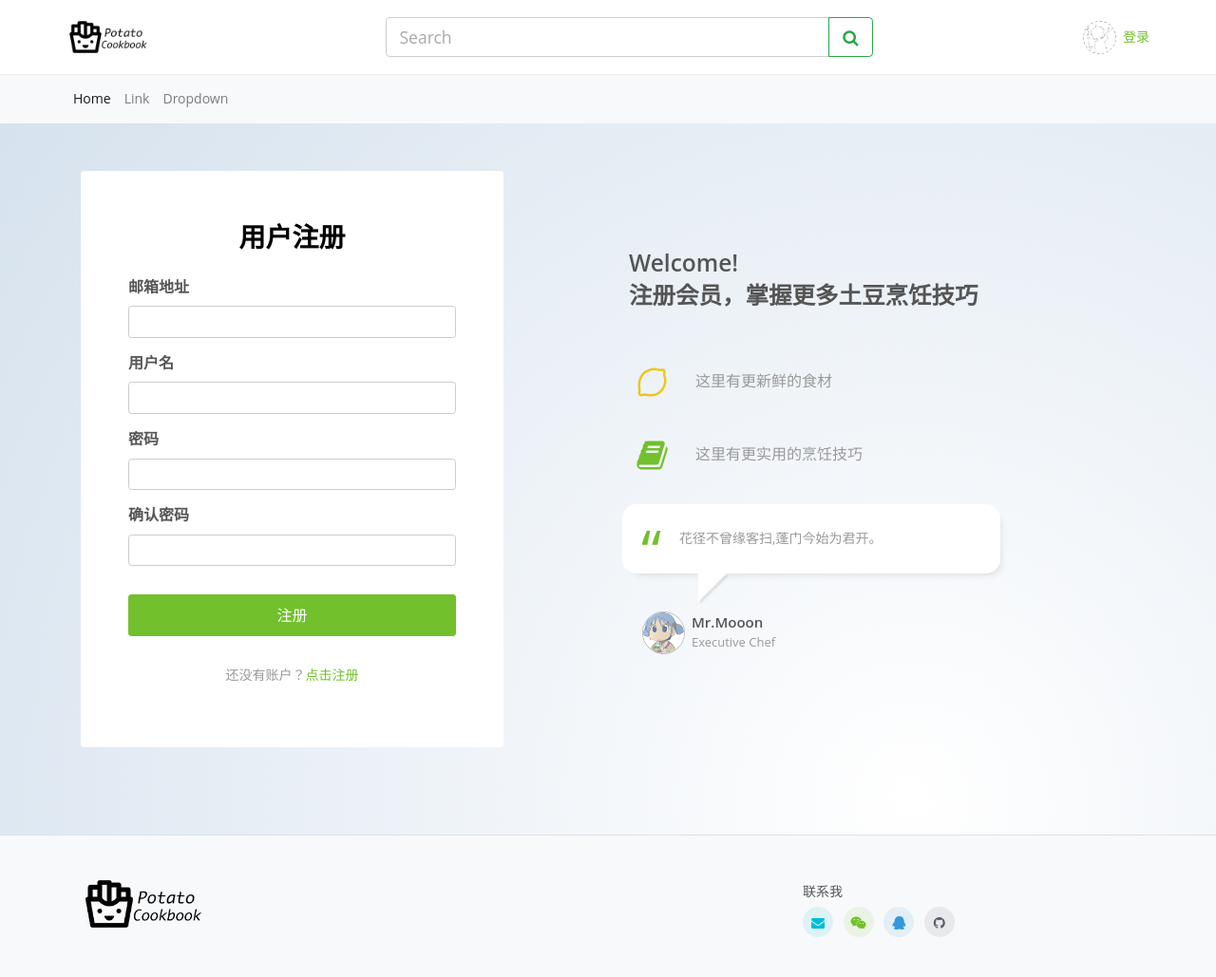
After one commit to moon-shg/personal_blog, a Flask app: page /auth/register in a window 1280 px wide. The commit adds this page. Shown: the whole page at 95% size. Run offline with Flask 2, Linux system fonts and the light colour scheme; some libraries are stand-ins or nearby versions.

Commit message:
add function register

```diff
--- a/app/__init__.py
+++ b/app/__init__.py
@@ -28,6 +28,6 @@ def create_app(config_name):
     app.register_blueprint(main_blueprint)
 
     from .auth import auth as auth_blueprint
-    app.register_blueprint(auth_blueprint)
+    app.register_blueprint(auth_blueprint, url_prefix='/auth')
 
     return app
--- a/app/auth/forms.py
+++ b/app/auth/forms.py
@@ -1,11 +1,45 @@
 from flask_wtf import FlaskForm
 from wtforms import StringField, PasswordField, SubmitField, BooleanField
-from wtforms.validators import DataRequired, Length, Email, Regexp, Required
+from wtforms.validators import DataRequired, Length, Email, Regexp, EqualTo
+from wtforms import ValidationError
 from app.models import User, Role
 
+
+class RenderForm(FlaskForm):
+    class Meta(FlaskForm.Meta):
+        """
+        重写render_field，实现Flask-Bootstrap与render_kw的class并存
+        """
+        def render_field(self, field, render_kw):
+            other_kw = getattr(field, 'render_kw', None)
+            if other_kw is not None:
+                class1 = other_kw.get('class', None)
+                class2 = render_kw.get('class', None)
+                if class1 and class2:
+                    render_kw['class'] = class2 + ' ' + class1
+                render_kw = dict(other_kw, **render_kw)
+            return field.widget(field, **render_kw)
 
 class LoginForm(FlaskForm):
     email = StringField(validators=[DataRequired(), Length(1, 64), Email()])
     password = PasswordField(validators=[DataRequired()])
     remember_me = BooleanField()
     submit = SubmitField()
+
+
+class RegistrationForm(RenderForm):
+    email = StringField(label='邮箱地址', validators=[DataRequired(), Length(1, 64), Email()])
+    username = StringField(label='用户名',
+        validators=[DataRequired(), Length(1, 64), Regexp('^[a-zA-Z][a-zA-Z0-9_.]*$', 0, "用户名只能使用数字字母和下划线~")])
+    password_1 = PasswordField(label='密码', validators=[DataRequired(), EqualTo("password_2", message="两次密码不相同")])
+    password_2 = PasswordField(label='确认密码', validators=[DataRequired()])
+    submit = SubmitField(render_kw={"value":"注册", 'class':"btn btn-block u-btn-primary g-font-size-16 g-py-10 border-0 g-my-30"})
+
+    # 如果表单类中定义了 以 validate_filedname 为名的方法，这个方法就会和常规的验证函数一起调用
+    def validate_email(self, field):
+        if User.query.filter_by(email=field.data).first():
+            raise ValidationError('该邮箱已被注册！')
+
+    def validate_username(self, field):
+        if User.query.filter_by(username=field.data).first():
+            raise ValidationError('该用户名已被注册！')
--- a/app/auth/views.py
+++ b/app/auth/views.py
@@ -1,10 +1,12 @@
 from . import auth
 from flask import render_template, request, redirect, url_for, flash
-from .forms import LoginForm
+from .forms import LoginForm, RegistrationForm
 from ..models import User
+from .. import db
 from flask_login import login_user, login_required, logout_user
 
 
+# 登录
 @auth.route('/login', methods=['GET', 'POST'])
 def login():
     form = LoginForm()
@@ -21,9 +23,26 @@ def login():
     return render_template('auth/login.html', form=form)
 
 
+# 登出
 @auth.route('/logout')
 @login_required
 def logout():
     logout_user()
     flash('已退出登录，欢迎下次再来~')
     return redirect(url_for('main.index'))
+
+
+# 注册
+@auth.route('/register', methods=['GET', 'POST'])
+def register():
+    form = RegistrationForm()
+    if form.validate_on_submit():
+        user = User(
+            username=form.username.data,
+            email=form.email.data,
+            password=form.password_1.data)
+        db.session.add(user)
+        db.session.commit()
+        flash('注册成功！')
+        return redirect(url_for('auth.login'))
+    return render_template('auth/register.html', form=form)
--- /dev/null
+++ b/app/static/css/register.css
@@ -0,0 +1,11 @@
+label{
+    display: inline-block;
+    margin-bottom: .5rem;
+    font-size: 16px;
+    font-weight: bold;
+}
+
+p.help-block{
+    font-weight: lighter;
+    color: #dc3545;
+}
--- a/app/templates/auth/login.html
+++ b/app/templates/auth/login.html
@@ -7,6 +7,7 @@
     <div class="container g-py-50">
         <div class="row justify-content-between">
             {# left side #}
+            {% block left_side %}
             <div class="col-md-6 col-lg-5 align-self-center mb-5">
                 <div class="g-bg-white g-pa-50 rounded">
                     <header class="text-center mb-4">
@@ -68,12 +69,13 @@
                     </form>
                     {# footer #}
                     <footer class="d-flex justify-content-center">
-                        <p class="g-color-gray-dark-v5">还没有账户？</p><a href="#">点击注册</a>
+                        <p class="g-color-gray-dark-v5">还没有账户？</p><a href="{{ url_for('auth.register') }}">点击注册</a>
                     </footer>
                 </div>
             </div>
+            {% endblock %}
             {# right side #}
-            <div class="col-md-6 align-self-center">
+            <div class="col-md-6 align-self-center g-pb-60--sm">
                 {# welcome msg #}
                 <div class="mb-5 px-2">
                     <h3 class="g-font-weight-600">Welcome!<br>注册会员，掌握更多土豆烹饪技巧</h3>
--- /dev/null
+++ b/app/templates/auth/register.html
@@ -0,0 +1,25 @@
+{% extends "auth/login.html" %}
+{% import 'bootstrap/wtf.html' as wtf %}
+
+{% block head %}
+    {{ super() }}
+    <link rel="stylesheet" href="{{ url_for('static', filename='css/register.css')}}">
+{% endblock %}
+
+{% block title %}Potato Cookbook - 用户注册{% endblock %}
+
+{% block left_side %}
+    <div class="col-md-6 col-lg-5 align-self-center mb-5">
+        <div class="g-bg-white g-pa-50 rounded">
+            <header class="text-center mb-4">
+                <h2 class="g-color-black"><b>用户注册</b></h2>
+            </header>
+            {# Register Form #}
+            {{ wtf.quick_form(form) }}
+            {# footer #}
+            <footer class="d-flex justify-content-center">
+                <p class="g-color-gray-dark-v5">还没有账户？</p><a href="#">点击注册</a>
+            </footer>
+        </div>
+    </div>
+{% endblock %}
--- a/app/templates/base.html
+++ b/app/templates/base.html
@@ -7,7 +7,7 @@
     <div class="container d-flex justify-content-between pl-0 pr-3 pr-sm-0">
         {# Brand #}
         <a class="navbar-brand g-hidden-sm-down py-0" href="/">
-            <img src="static/logo.png" height="40" class="d-inline-block align-top" alt="">
+            <img src="{{ url_for('static', filename='logo.png') }}" height="40" class="d-inline-block align-top" alt="">
         </a>
         {# Search Bar #}
         <form class="g-width-60x g-width-45x--md" >
--- a/app/templates/index.html
+++ b/app/templates/index.html
@@ -1,8 +1,3 @@
 {% extends "base.html" %}
 
 {% block title %}Potato Cookbook - 主页{% endblock %}
-
-
-{% block page_content %}
-
-{% endblock %}
```
